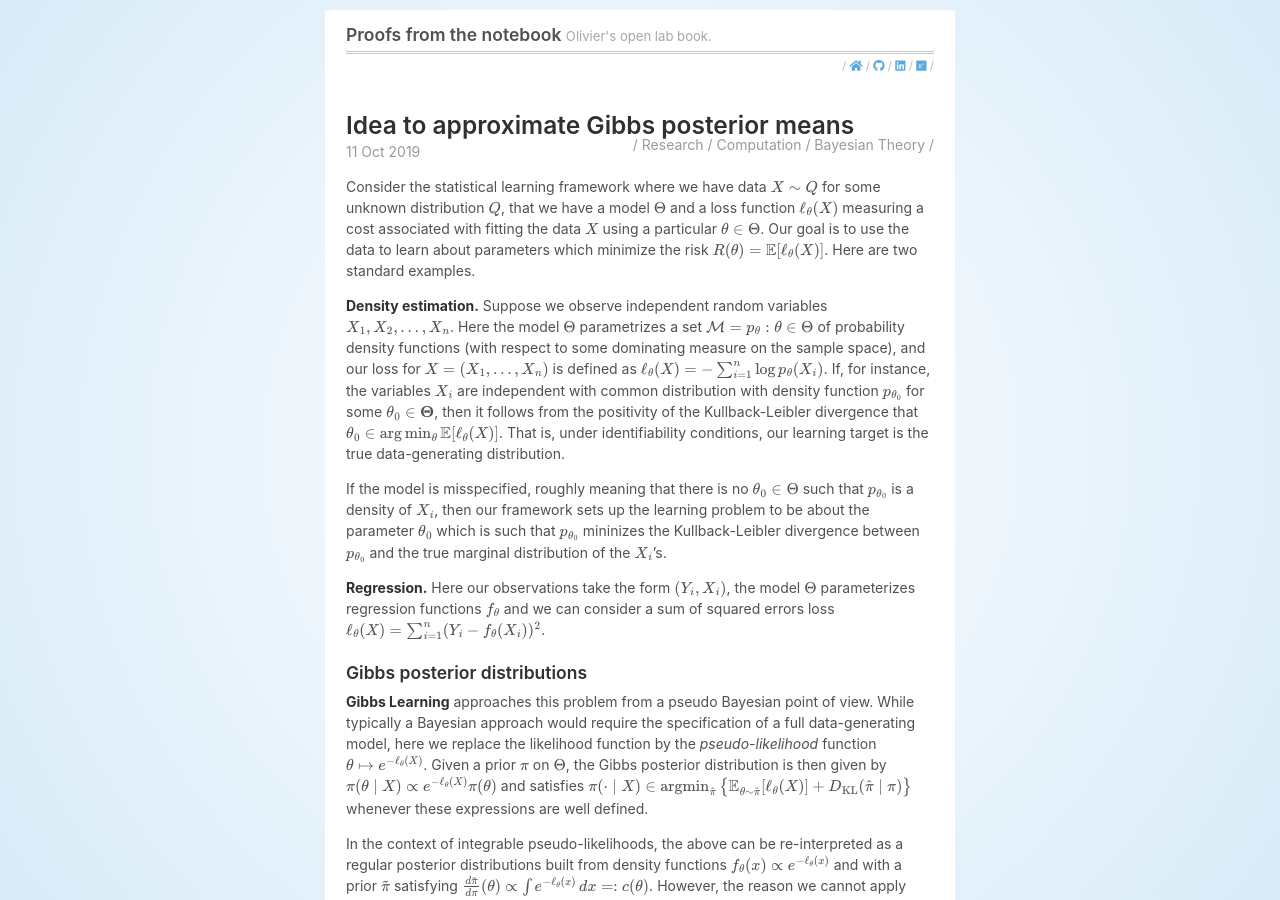
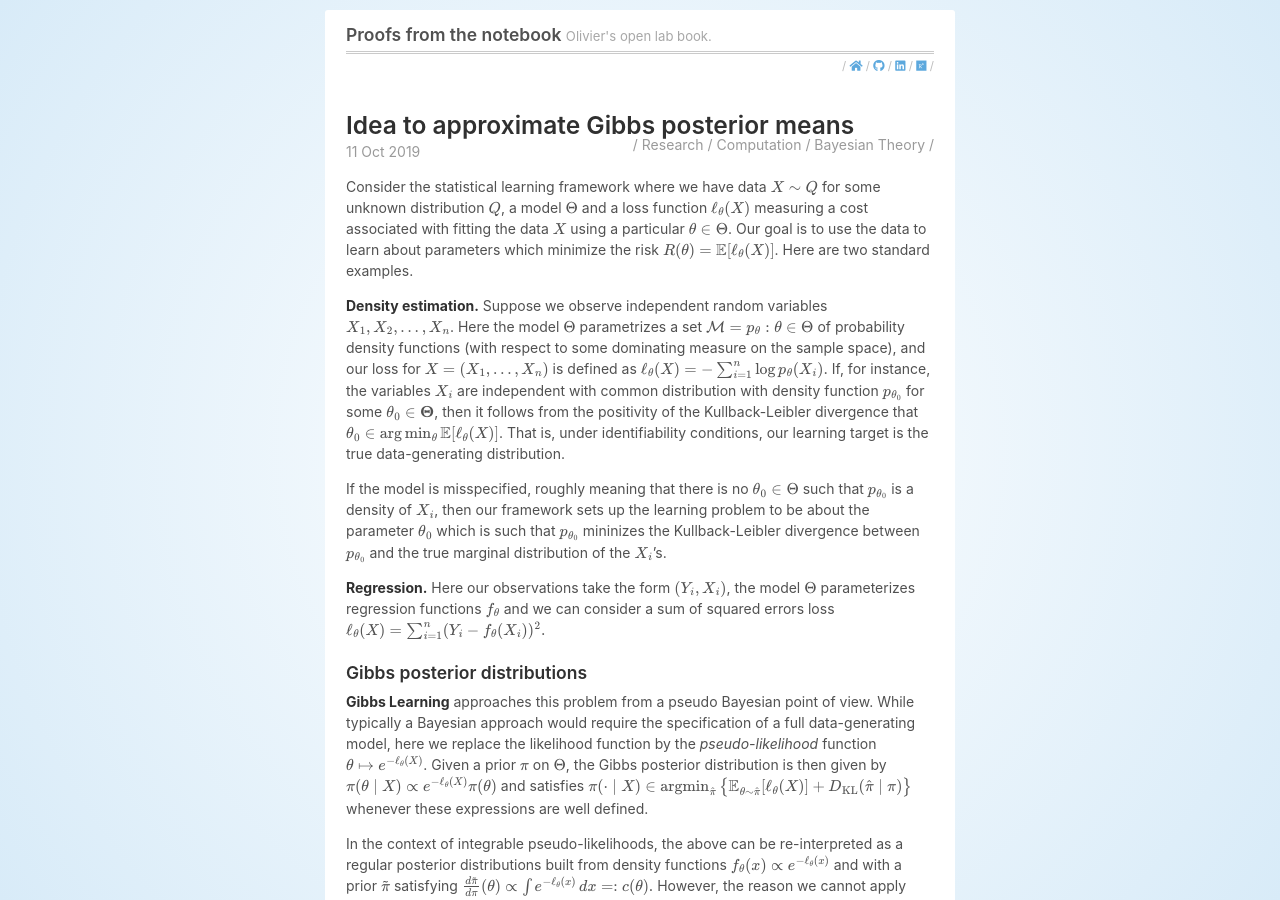
Before and after one commit to OlivierBinette/blog, a Jekyll site: the page built from _posts/2019-10-11-fast-approximation-to-gibbs-posterior-means.md, in a window 1280 px wide and 900 px high. Built offline with Jekyll 4.4.1, drawn with Linux system fonts in a browser that asks for light colours; nearby versions of some CDN libraries; formulas are drawn with MathJax 3.

Commit message:
Update 2019-10-11-fast-approximation-to-gibbs-posterior-means.md

```diff
--- a/_posts/2019-10-11-fast-approximation-to-gibbs-posterior-means.md
+++ b/_posts/2019-10-11-fast-approximation-to-gibbs-posterior-means.md
@@ -4,7 +4,7 @@
 categories: [Research, Computation, Bayesian Theory]
 ---
 
-Consider the statistical learning framework where we have data $X\sim Q$ for some unknown distribution $Q$, that we have a model $\Theta$ and a loss function $\ell_\theta(X)$ measuring a cost associated with fitting the data $X$ using a particular $\theta\in\Theta$. Our goal is to use the data to learn about parameters which minimize the risk $R(\theta) = \mathbb{E}[\ell_\theta(X)]$. Here are two standard examples.
+Consider the statistical learning framework where we have data $X\sim Q$ for some unknown distribution $Q$, a model $\Theta$ and a loss function $\ell_\theta(X)$ measuring a cost associated with fitting the data $X$ using a particular $\theta\in\Theta$. Our goal is to use the data to learn about parameters which minimize the risk $R(\theta) = \mathbb{E}[\ell_\theta(X)]$. Here are two standard examples.
 
 **Density estimation.** Suppose we observe independent random variables $X_1, X_2, \dots, X_n$. Here the model $\Theta$ parametrizes a set $\mathcal{M} = \{p_\theta : \theta \in \Theta \}$ of probability density functions (with respect to some dominating measure on the sample space), and our loss for $X = (X_1, \dots, X_n)$ is defined as
 $$
```
